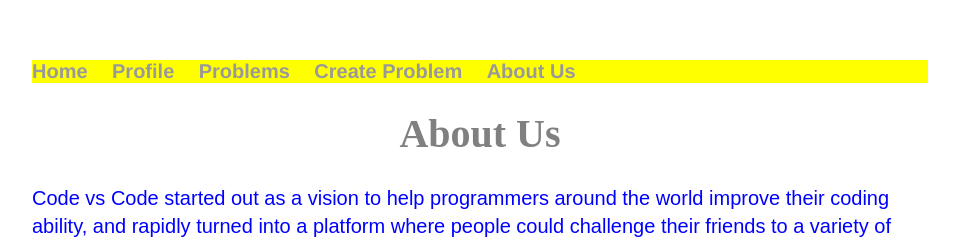
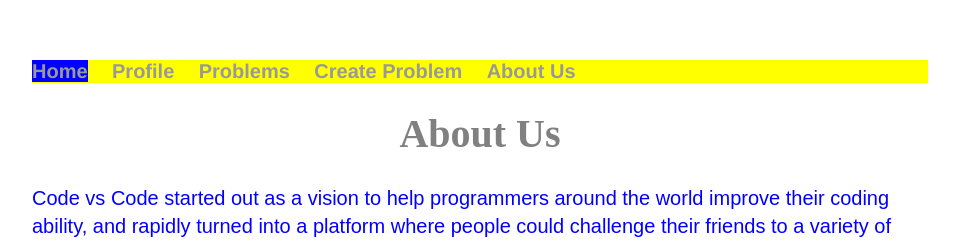
Before and after one commit to rramakrishnan246/rramakrishnan246.github.io, a Jekyll site: the page built from about.html, in a window 1280 px wide. Shown: the top 244 px of the page, without its empty margins (160-1119 px from the left). Built offline with Jekyll 4.4.1, drawn with Linux system fonts in a browser that asks for light colours.

Commit message:
Update default.html

```diff
--- a/_layouts/default.html
+++ b/_layouts/default.html
@@ -12,7 +12,7 @@
 		<body>
 			<nav>
 	    		<ul style = "background-color: yellow">
-	        		<li style = "font-size: 20px"><a href="/">Home</a></li>
+	        		<li style = "font-size: 20px; background-color: blue"><a href="/">Home</a></li>
 		        	<li style = "font-size: 20px"><a href="/Profile">Profile</a></li>
 				<li style = "font-size: 20px"><a href="/Problems">Problems</a></li>
 	        		<li style = "font-size: 20px"><a href="/Create">Create Problem</a></li>
```
